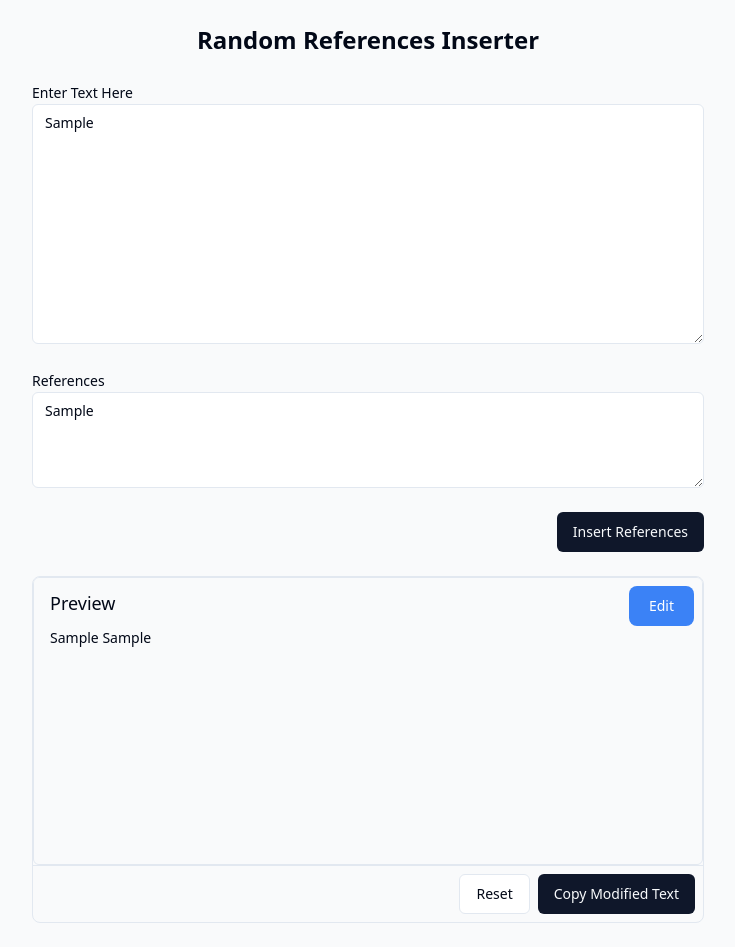
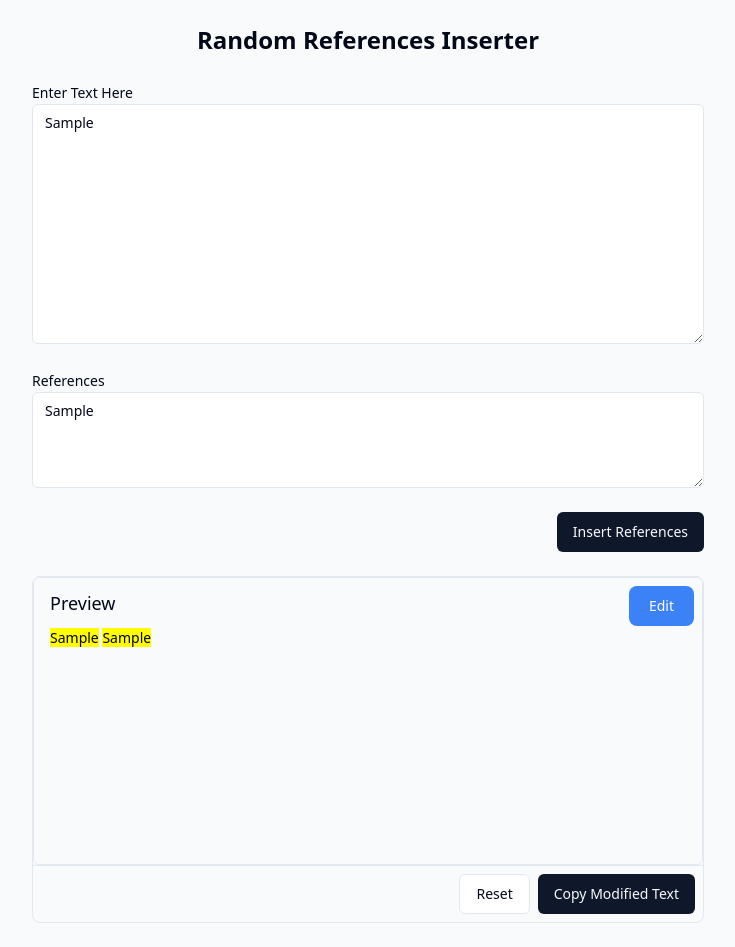
Before and after one commit to Mandy9943/reference-adder, a React (Vite) app: page / in a window 1280 px wide. Both pictures are taken after typing "Sample", "Sample" into the empty fields and a click on the button "Insert References". Shown: the whole page, without its empty margins (272-1007 px from the left). Built offline with nearby package versions, Linux system fonts and the light colour scheme.

Commit message:
highlight reference with yellow

```diff
--- a/package.json
+++ b/package.json
@@ -15,11 +15,13 @@
     "@radix-ui/react-scroll-area": "^1.0.5",
     "@radix-ui/react-slot": "^1.0.2",
     "@radix-ui/react-tooltip": "^1.0.7",
+    "@types/react-highlight-words": "^0.16.7",
     "class-variance-authority": "^0.7.0",
     "clsx": "^2.1.0",
     "lucide-react": "^0.368.0",
     "react": "^18.2.0",
     "react-dom": "^18.2.0",
+    "react-highlight-words": "^0.20.0",
     "tailwind-merge": "^2.2.2",
     "tailwindcss-animate": "^1.0.7"
   },
--- a/src/App.tsx
+++ b/src/App.tsx
@@ -9,9 +9,9 @@ import {
   TooltipTrigger,
 } from "@/components/ui/tooltip";
 import { MouseEvent, useState } from "react";
+import Highlighter from "react-highlight-words";
 import { useForm } from "./lib/hooks";
 import { randomNumber, separateByParagraphs } from "./lib/utils";
-
 export default function App() {
   const { handleChange, form } = useForm();
 
@@ -25,13 +25,9 @@ export default function App() {
     e.preventDefault();
     e.stopPropagation();
 
-    console.log(form.mainText);
     const paragraphs = separateByParagraphs(form.mainText);
-    console.log(paragraphs);
 
     const references = separateByParagraphs(form.references, 2);
-
-    console.log(references);
 
     if (paragraphs.length < references.length) {
       alert(
@@ -44,7 +40,11 @@ export default function App() {
     const randomIndex: number[] = [];
     while (randomIndex.length < references.length) {
       const random = randomNumber(0, paragraphs.length - 1);
-      if (!randomIndex.includes(random)) {
+      if (
+        !randomIndex.includes(random) &&
+        !randomIndex.includes(random - 1) &&
+        !randomIndex.includes(random + 1)
+      ) {
         randomIndex.push(random);
       }
     }
@@ -147,13 +147,22 @@ export default function App() {
                   onChange={(e) => setPreview(e.target.value)}
                 />
               ) : (
-                <div>
+                <div className="flex flex-col">
                   {preview
-                    ? preview.split("\n\n").map((line, index) => (
-                        <p key={index} className="mb-4">
-                          {line}
-                        </p>
-                      ))
+                    ? preview
+                        .split("\n\n")
+                        .map((line, index) => (
+                          <Highlighter
+                            key={index}
+                            textToHighlight={line}
+                            searchWords={separateByParagraphs(
+                              form.references,
+                              2
+                            )}
+                            autoEscape={true}
+                            className="mb-3"
+                          ></Highlighter>
+                        ))
                     : "Your text with inserted references will appear here."}
                 </div>
               )}
```
Also changed, not shown: 2 other files (tests, documents, lock files or other folders).
